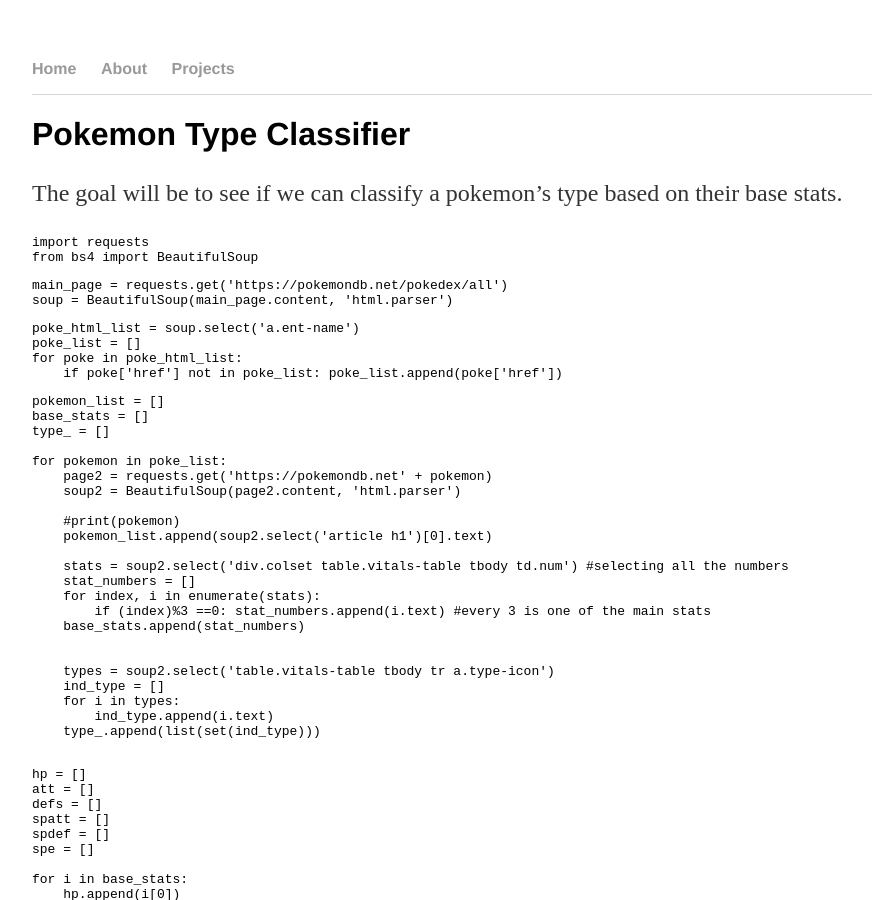
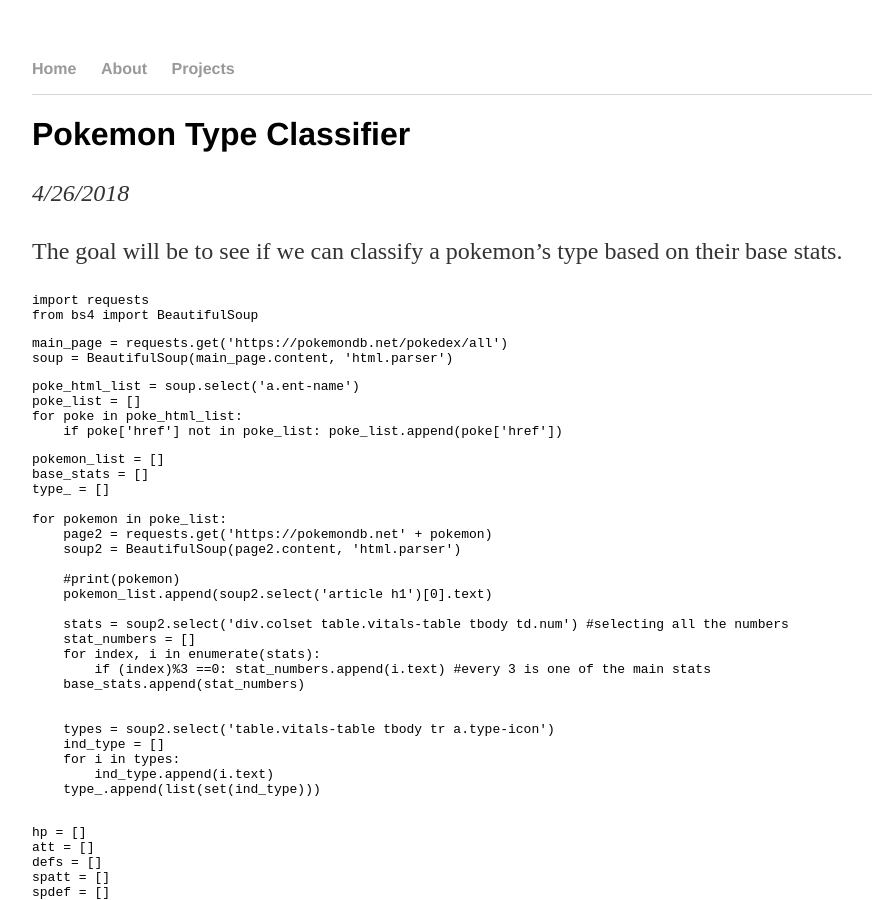
Before and after one commit to clfkenny/clfkenny.github.io, a Jekyll site: the page built from projects/pokemon_classifier/index.md, in a window 1280 px wide and 900 px high. Shown: the whole window, without its empty margins (160-1032 px from the left). Built offline with Jekyll 4.4.1, drawn with Linux system fonts in a browser that asks for light colours; our own code applies the rules of GitHub Pages for plain Markdown files.

Commit message:
Update index.md

````diff
--- a/projects/pokemon_classifier/index.md
+++ b/projects/pokemon_classifier/index.md
@@ -5,6 +5,8 @@ date: 4/26/2018
 ---
 
 # Pokemon Type Classifier
+*4/26/2018*
+
 The goal will be to see if we can classify a pokemon's type based on their base stats.
 
 ```python
````
